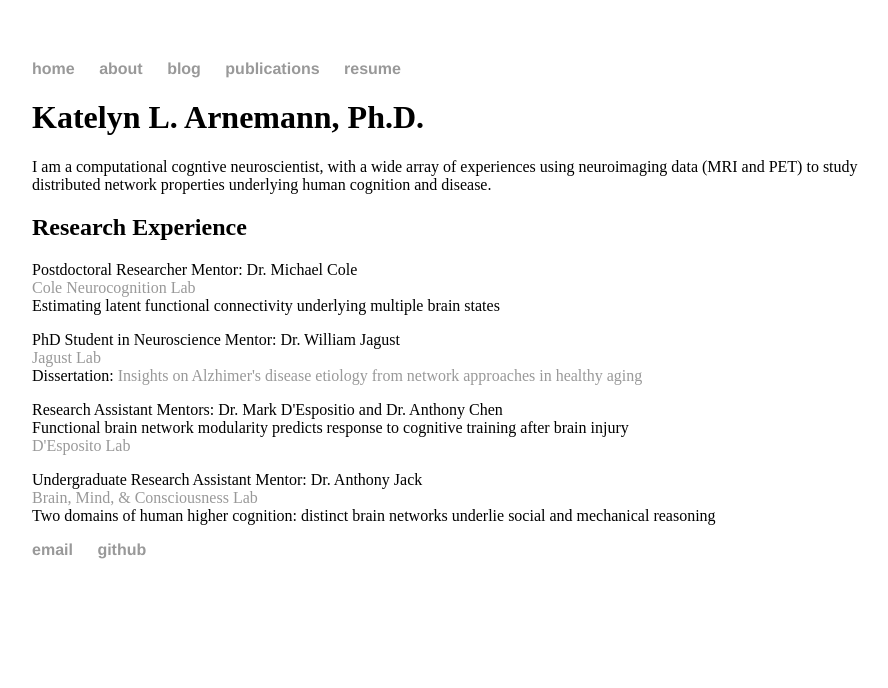
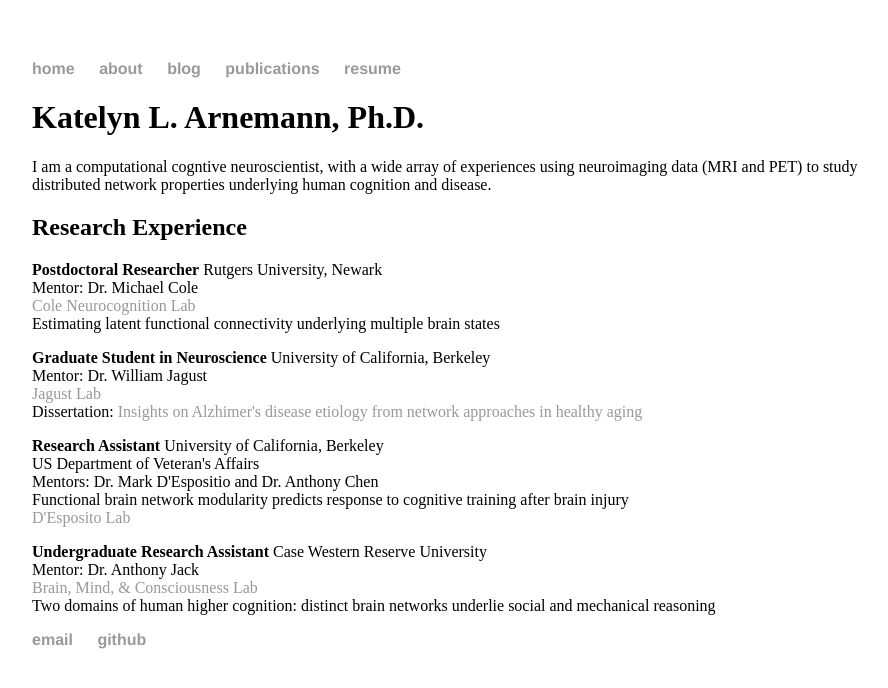
Before and after one commit to klbegany/klarnemann.github.io, a Jekyll site: the page built from index.html, in a window 1280 px wide. Shown: the top 688 px of the page, without its empty margins (160-1048 px from the left). Built offline with Jekyll 4.4.1, drawn with Linux system fonts in a browser that asks for light colours.

Commit message:
update main page format

```diff
--- a/index.html
+++ b/index.html
@@ -10,26 +10,31 @@ title: Katelyn L. Arnemann
 
   <h2>Research Experience</h2>
 
-  <p>Postdoctoral Researcher
-  Mentor: Dr. Michael Cole
+  <p><b>Postdoctoral Researcher</b>
+  Rutgers University, Newark
+  <br>Mentor: Dr. Michael Cole
   <br><a href="http://www.colelab.org/">Cole Neurocognition Lab</a>
   <br>Estimating latent functional connectivity underlying multiple brain states
   </p>
 
-  <p>PhD Student in Neuroscience
-  Mentor: Dr. William Jagust
+  <p><b>Graduate Student in Neuroscience</b>
+  University of California, Berkeley
+  <br>Mentor: Dr. William Jagust
   <br><a href="https://jagustlab.neuro.berkeley.edu">Jagust Lab</a>
   <br>Dissertation: <a href="https://escholarship.org/uc/item/0hw6f40w">Insights on Alzhimer's disease etiology from network approaches in healthy aging</a>
   </p>
 
-  <p>Research Assistant
-  Mentors: Dr. Mark D'Espositio and Dr. Anthony Chen
+  <p><b>Research Assistant</b>
+  University of California, Berkeley
+  <br>US Department of Veteran's Affairs
+  <br>Mentors: Dr. Mark D'Espositio and Dr. Anthony Chen
   <br>Functional brain network modularity predicts response to cognitive training after brain injury
   <br><a href="http://despolab.berkeley.edu/">D'Esposito Lab</a>
   </p>
 
-  <p>Undergraduate Research Assistant
-  Mentor: Dr. Anthony Jack
+  <p><b>Undergraduate Research Assistant</b>
+  Case Western Reserve University
+  <br>Mentor: Dr. Anthony Jack
   <br><a href="http://brainmindconsciousness.com/wp/">Brain, Mind, & Consciousness Lab</a>
   <br>Two domains of human higher cognition: distinct brain networks underlie social and mechanical reasoning
   </p>
```
